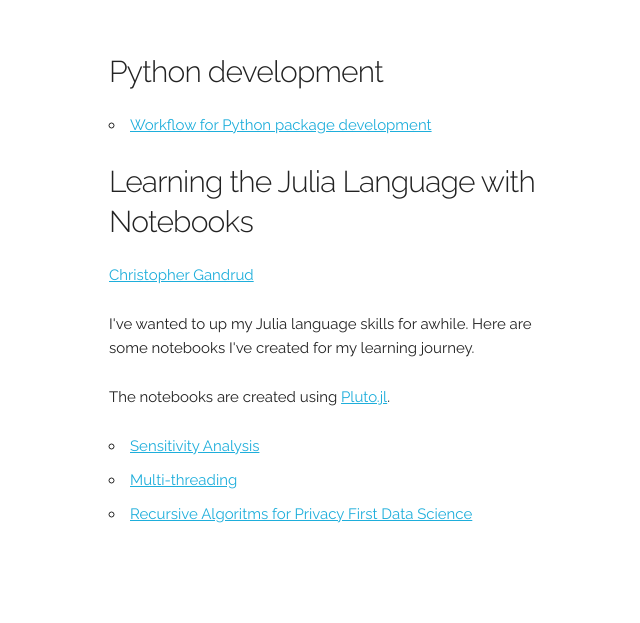
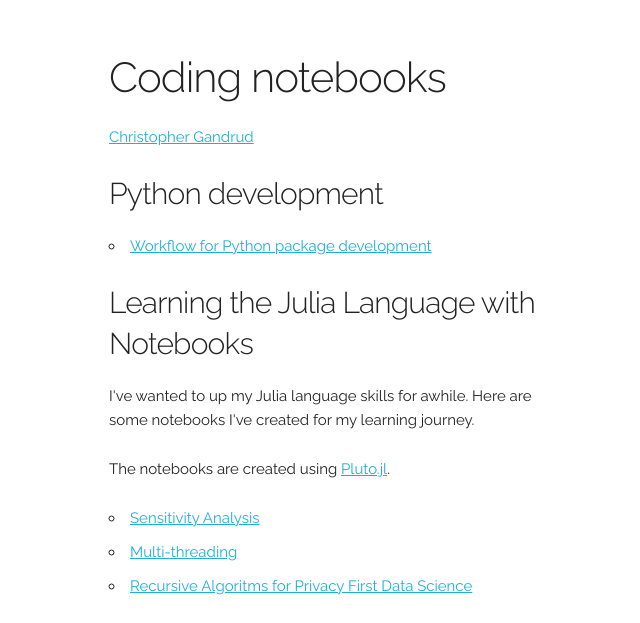
Before and after one commit to christophergandrud/julia-play, a plain HTML site: page index.html in a window 1280 px wide. Shown: the part 188-811 px from the top of the page, without its empty margins (51-691 px from the left). Drawn offline with Linux system fonts and the light colour scheme.

Commit message:
add title

```diff
--- a/index.html
+++ b/index.html
@@ -30,13 +30,15 @@
   <div class="container">
     <div class="row">
       <div class="one-half column" style="margin-top: 25%">
+        <h2>Coding notebooks</h2>
+          <p><a href="https://twitter.com/ChrisGandrud">Christopher Gandrud</a></p>
+
         <h4>Python development</h4>
           <ul>
             <li><a href="Workflow-for-Python-Package-Development.html">Workflow for Python package development</a></li>
           </ul>
 
         <h4>Learning the Julia Language with Notebooks</h4>
-        <p><a href="https://twitter.com/ChrisGandrud">Christopher Gandrud</a></p>
         <p>I've wanted to up my Julia language skills for awhile.
           Here are some notebooks I've created for my learning journey.
         </p>
```
